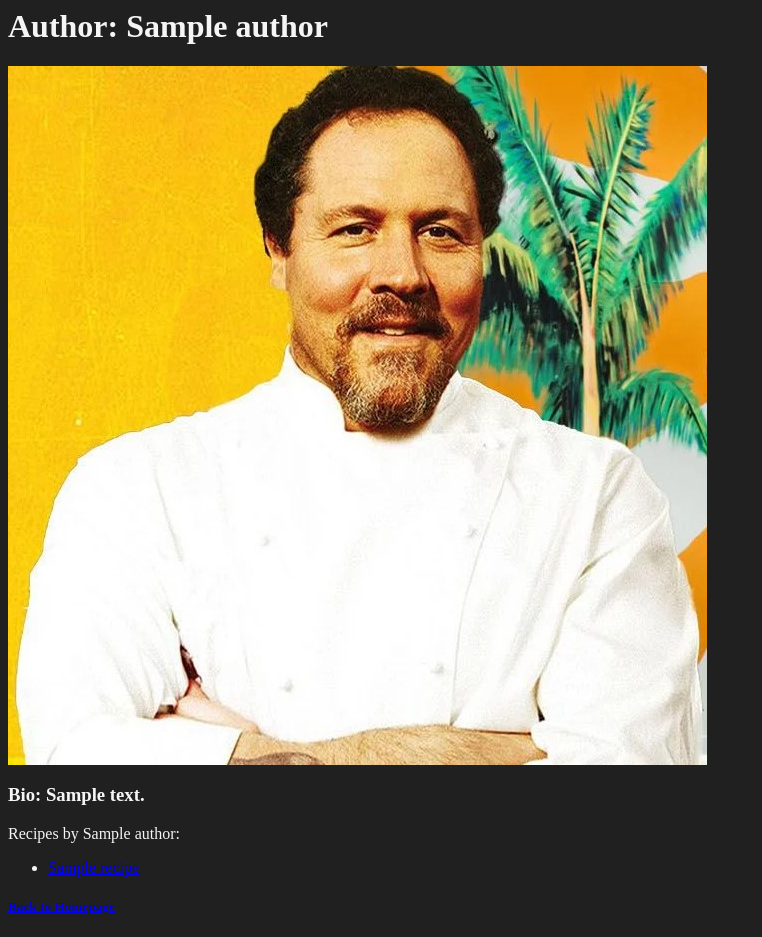
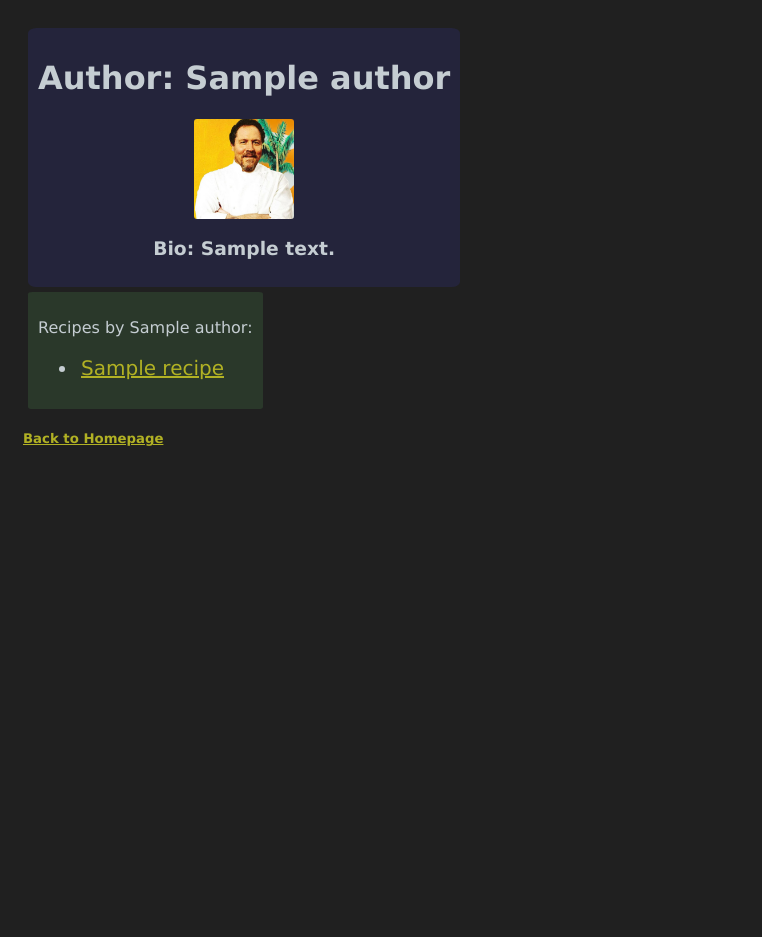
Before and after one commit to jeffsimp88/recipes_book, a Django app: page /authors/1 in a window 1280 px wide. Shown: the whole page, without its empty margins (0-762 px from the left). After the commit the page ends 446 px from the top, so only its background shows below. Run offline with Django 3.2, Linux system fonts and the light colour scheme; tables that the repository leaves empty hold one stand-in row (values such as "Sample post").

Commit message:
Created page styling, added id conditions

```diff
--- a/static/css/style.css
+++ b/static/css/style.css
@@ -1,4 +1,48 @@
 body{
-    color: whitesmoke;
+    color: rgb(197, 205, 210);
     background-color: rgb(32, 32, 32);
+    padding: 15px;
+    font-family: Verdana, Geneva, Tahoma, sans-serif;
 }
+
+#authorBox{
+    display: flex;
+    align-items: center;
+    flex-direction: column;
+    padding: 10px;
+    margin: 5px;
+    border-radius: 2%;
+    width: fit-content;
+    background-color: rgb(36, 36, 59);
+}
+
+#recipeBox{
+    padding: 10px;
+    margin: 5px;
+    border-radius: 2%;
+    width: fit-content;
+    background-color: rgb(42, 56, 42);
+}
+
+img{
+    border-radius: 3%;
+    height: 100px;
+}
+
+p{
+    white-space: pre-line;
+}
+
+li{
+    font-size: 20px;
+    padding: 3px;
+}
+
+a{
+    color: rgb(177, 177, 36);
+    transition-duration: .2s;
+}
+a:hover{
+    color: rgb(116, 192, 45);
+    background-color: rgba(1, 1, 58, 0.22);
+}
```
